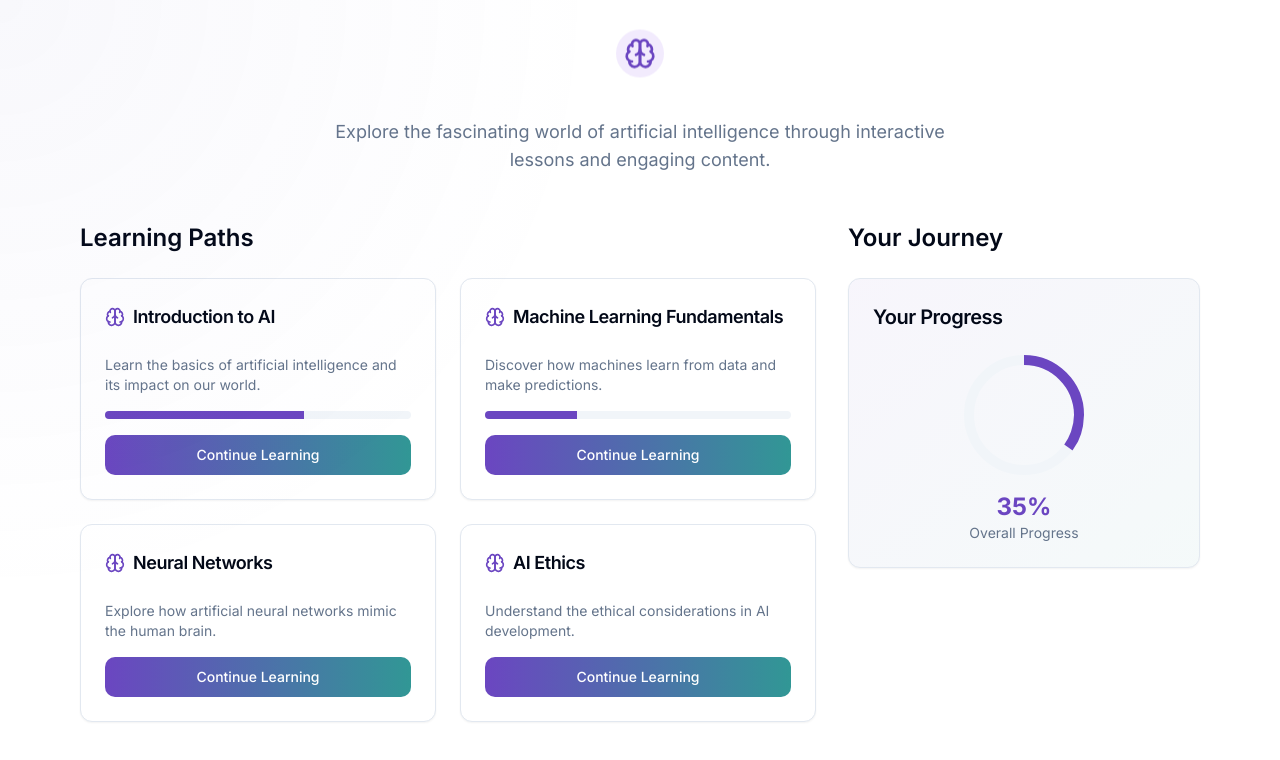
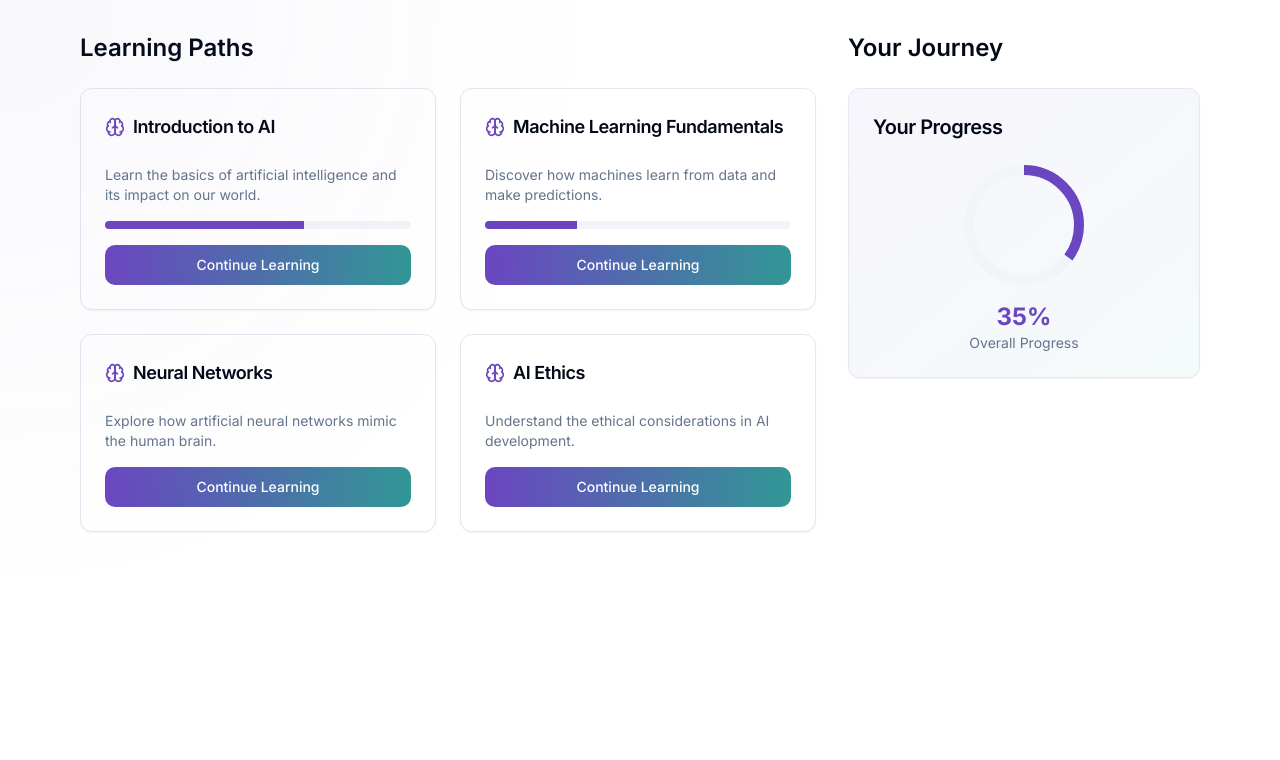
Before and after one commit to jasoo4/engage-ai-concepts, a React (Vite) app: page /dashboard in a window 1280 px wide. Shown: the top 760 px of the page. Built offline with nearby package versions, Linux system fonts and the light colour scheme.

Commit message:
Remove Dashboard header elements
Remove the header, bouncing brain, and introductory sentence from the Dashboard page.

```diff
--- a/src/pages/Dashboard.tsx
+++ b/src/pages/Dashboard.tsx
@@ -1,7 +1,6 @@
 
 import { LearningCard } from "@/components/LearningCard";
 import { ProgressSection } from "@/components/ProgressSection";
-import { Brain } from "lucide-react";
 import { SplashCursor } from "@/components/ui/splash-cursor";
 
 const learningPaths = [
@@ -32,15 +31,6 @@ const Dashboard = () => {
     <div className="min-h-screen bg-background animate-fade-in relative">
       <SplashCursor />
       <div className="container py-8 px-4 mx-auto max-w-6xl relative z-10">
-        <div className="text-center mb-12 space-y-4">
-          <div className="inline-block p-2 bg-primary/10 rounded-full mb-4 animate-float">
-            <Brain className="w-8 h-8 text-theme-purple" />
-          </div>
-          <p className="text-lg text-muted-foreground max-w-2xl mx-auto">
-            Explore the fascinating world of artificial intelligence through interactive lessons and engaging content.
-          </p>
-        </div>
-
         <div className="grid grid-cols-1 md:grid-cols-3 gap-8 mb-12">
           <div className="md:col-span-2">
             <h2 className="text-2xl font-semibold mb-6">Learning Paths</h2>
```
